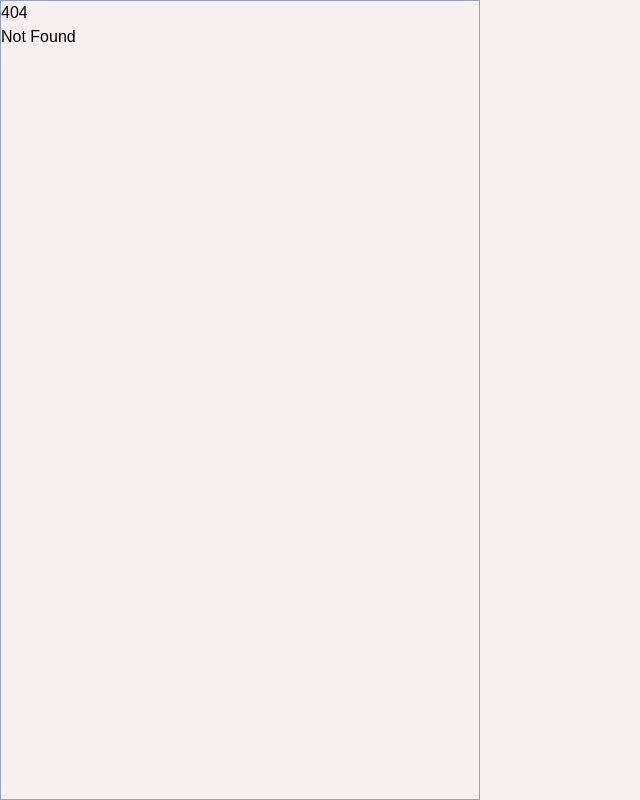
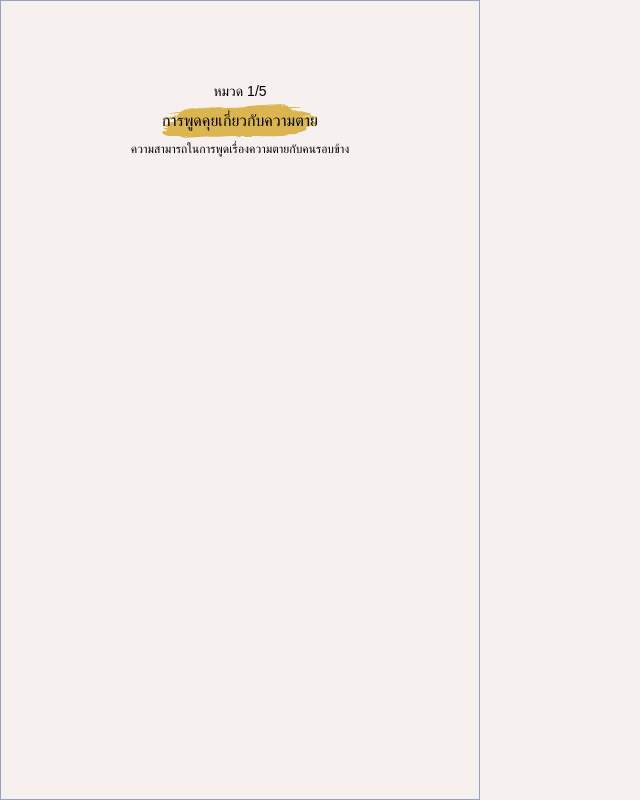
Before and after one commit to Tantatorn-dev/deathtalk-photobooth, a SvelteKit app: page /explore/1 in a window 1280 px wide. Before the commit this address had no page. Shown: the whole page, without its empty margins (0-640 px from the left). Built offline with nearby package versions, Linux system fonts and the light colour scheme; a web font is replaced by a local one.

Commit message:
feat: init assessment 1 page

```diff
--- a/src/components/common/SplashText.svelte
+++ b/src/components/common/SplashText.svelte
@@ -10,7 +10,7 @@
 
 <style>
 	.text-splash {
-		background: url('/splash.svg');
+		background: url('/splash/splash.svg');
 		background-size: contain;
 		background-repeat: no-repeat;
 		background-position: center;
--- /dev/null
+++ b/src/components/explore/Header.svelte
@@ -0,0 +1,13 @@
+<script lang="ts">
+	import SplashText from '../common/SplashText.svelte';
+
+	export let chapter: number;
+	export let title: string;
+	export let subtitle: string;
+</script>
+
+<div class="flex flex-col items-center justify-center">
+	<p class="text-sm">หมวด {chapter}/5</p>
+	<SplashText className="pt-2  pb-2 text-center">{title}</SplashText>
+	<p class="text-xs">{subtitle}</p>
+</div>
--- a/src/routes/explore/+page.svelte
+++ b/src/routes/explore/+page.svelte
@@ -1,4 +1,5 @@
 <script lang="ts">
+	import { goto } from '$app/navigation';
 	import { name } from '../../store';
 
 	let nameValue: string;
@@ -11,7 +12,7 @@
 	<div class="flex flex-col items-center justify-center h-full pl-8 pr-8">
 		<p>{nameValue}รู้จักความตายดีแค่ไหน ?</p>
 		<div class="flex flex-col w-full gap-4 pl-16 pr-16 mt-4">
-			<button class="button-primary">เริ่มสำรวจตนเอง</button>
+			<button on:click={()=>goto('/explore/1')} class="button-primary">เริ่มสำรวจตนเอง</button>
 			<p class="text-center underline">สำรวจวิธีเตรียมตาย</p>
 		</div>
 	</div>
--- /dev/null
+++ b/src/routes/explore/1/+page.svelte
@@ -0,0 +1,11 @@
+<script>
+	import Header from '../../../components/explore/Header.svelte';
+</script>
+
+<div class="flex flex-col gap-3 mt-20 ml-8 mr-8">
+	<Header
+		chapter={1}
+		title="การพูดคุยเกี่ยวกับความตาย"
+		subtitle="ความสามารถในการพูดเรื่องความตายกับคนรอบข้าง"
+	/>
+</div>
```
Also changed, not shown: static/splash/splash.svg (renamed from static/splash.svg).
